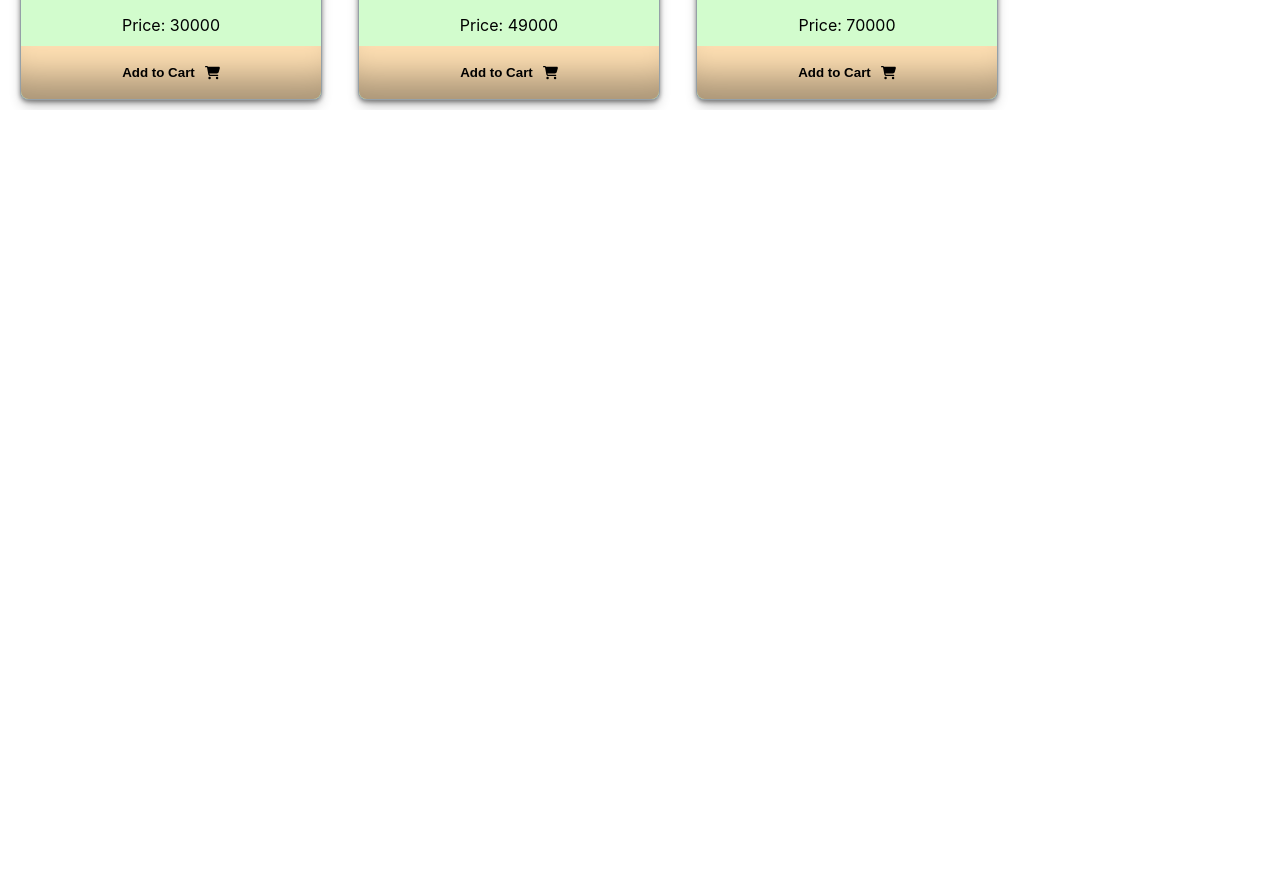
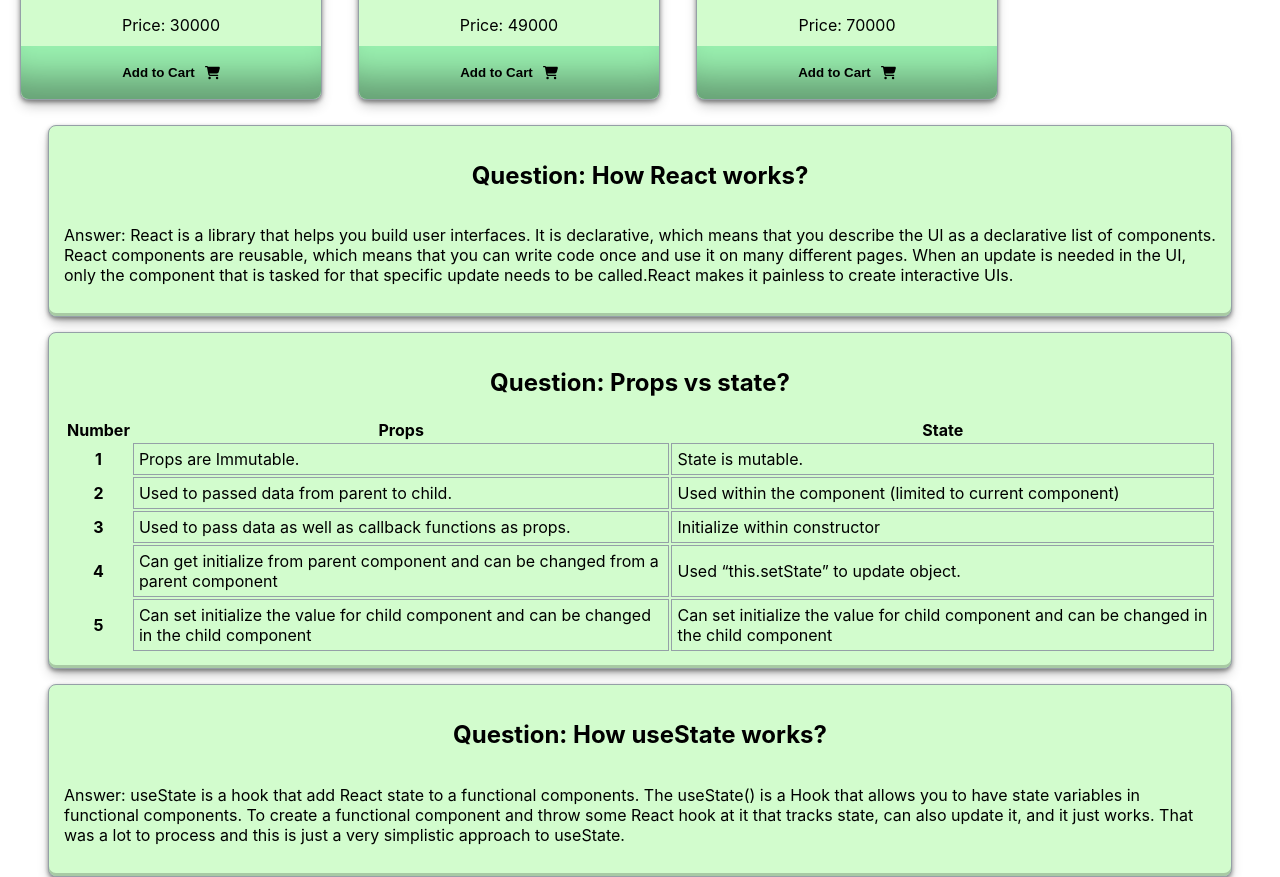
Before and after one commit to sagordevnath/laptop-corner, a React (Create React App) app: page / in a window 1280 px wide. Shown: the part 1460-2337 px from the top of the page. Before the commit the page ends 1570 px from the top, so only its background shows below. Built offline with nearby package versions, Linux system fonts and the light colour scheme.

Commit message:
answer add

```diff
--- a/src/App.css
+++ b/src/App.css
@@ -66,7 +66,7 @@
 }
 
 .btn-choose-one {
-  background-color: #61dafb;
+  background-color: #9af1b0;
   color: #282c34;
   border: none;
   padding: 5px;
@@ -74,6 +74,7 @@
   cursor: pointer;
   margin: 5px;
   margin-left: 0;
+  box-shadow: rgba(0, 0, 0, 0.35) 0px -50px 36px -28px inset;
 }
 .btn-choose-one:hover {
   background-color: #27812c;
@@ -82,13 +83,14 @@
 }
 
 .btn-choose-again {
-  background-color: #61dafb;
+  background-color: #9af1b0;
   color: #282c34;
   border: none;
   padding: 5px;
   border-radius: 5px;
   cursor: pointer;
   margin: 5px;
+  box-shadow: rgba(0, 0, 0, 0.35) 0px -50px 36px -28px inset;
 
 }
 .btn-choose-again:hover {
--- a/src/App.js
+++ b/src/App.js
@@ -1,5 +1,8 @@
 import { useState } from 'react';
 import './App.css';
+import Answer1 from './components/Answer1/Answer1';
+import Answer2 from './components/Answer2/Answer2';
+import Answer3 from './components/Answer3/Answer3';
 import Cart from './components/Cart/Cart';
 import Header from './components/Header/Header';
 import Laptop from './components/Laptop/Laptop';
@@ -69,7 +72,13 @@
           </div>
         </div>
       </div>
+      <div className='answer'>
+        <Answer1></Answer1>
+        <Answer2></Answer2>
+        <Answer3></Answer3>
+      </div>
     </div>
+
   );
 }
 
--- /dev/null
+++ b/src/components/Answer1/Answer1.css
@@ -0,0 +1,16 @@
+.answer-1 {
+    width: 90%;
+    height: 100%;
+    text-align: start;
+    display: flex;
+    flex-direction: column;
+    justify-content: center;
+    align-items: center;
+    background-color: rgb(210, 252, 205);
+    border: 1px solid #95A0A7;
+    border-radius: 8px;
+    margin: auto;
+    margin-top: 15px;
+    padding: 15px;
+    box-shadow: rgba(0, 0, 0, 0.4) 0px 2px 4px, rgba(0, 0, 0, 0.3) 0px 7px 13px -3px, rgba(0, 0, 0, 0.2) 0px -3px 0px inset;
+}
--- /dev/null
+++ b/src/components/Answer1/Answer1.js
@@ -0,0 +1,15 @@
+import React from 'react';
+import './Answer1.css';
+
+const Answer1 = () => {
+    return (
+        <div className='answer-1'>
+            <h2>Question: How React works?</h2>
+            <p>Answer: React is a library that helps you build user interfaces. It is declarative, which means that you describe the UI as a declarative list of components. React components are reusable, which means that you can write code once and use it on many different pages. When an update is needed in the UI,
+            only the component that is tasked for that specific update needs to be called.React makes it painless to create interactive UIs.
+            </p>
+        </div>
+    );
+};
+
+export default Answer1;
--- /dev/null
+++ b/src/components/Answer2/Answer2.css
@@ -0,0 +1,20 @@
+.answer-2 {
+    width: 90%;
+    height: 100%;
+    display: flex;
+    flex-direction: column;
+    justify-content: start;
+    align-items: center;
+    background-color: rgb(210, 252, 205);
+    border: 1px solid #95A0A7;
+    border-radius: 8px;
+    margin: auto;
+    margin-top: 15px;
+    padding: 15px;
+    box-shadow: rgba(0, 0, 0, 0.4) 0px 2px 4px, rgba(0, 0, 0, 0.3) 0px 7px 13px -3px, rgba(0, 0, 0, 0.2) 0px -3px 0px inset;
+}
+.tbody td {
+    border: 1px solid #95A0A7;
+    text-align: start;
+    padding: 5px;
+}
--- /dev/null
+++ b/src/components/Answer2/Answer2.js
@@ -0,0 +1,48 @@
+import React from 'react';
+import './Answer2.css';
+
+const Answer2 = () => {
+    return (
+        <div className='answer-2'>
+            <h2>Question: Props vs state?</h2>
+            <table>
+                <thead>
+                    <tr>
+                    <th>Number</th>
+                    <th>Props</th>
+                    <th>State</th>
+                    </tr>
+                </thead>
+                <tbody className='tbody'>
+                    <tr>
+                    <th>1</th>
+                    <td>Props are Immutable.</td>
+                    <td>State is mutable.</td>
+                    </tr>
+                    <tr>
+                    <th>2</th>
+                    <td>Used to passed data from parent to child.</td>
+                    <td>Used within the component (limited to current component)</td>
+                    </tr>
+                    <tr>
+                    <th>3</th>
+                    <td>Used to pass data as well as callback functions as props. </td>
+                    <td>Initialize within constructor</td>
+                    </tr>
+                    <tr>
+                    <th>4</th>
+                    <td>Can get initialize from parent component and can be changed from a parent component </td>
+                    <td>Used “this.setState” to update object.</td>
+                    </tr>
+                    <tr>
+                    <th>5</th>
+                    <td>Can set initialize the value for child component and can be changed in the child component </td>
+                    <td>Can set initialize the value for child component and can be changed in the child component </td>
+                    </tr>
+                </tbody>
+                </table>
+        </div>
+    );
+};
+
+export default Answer2;
--- /dev/null
+++ b/src/components/Answer3/Answer3.css
@@ -0,0 +1,16 @@
+.answer-3 {
+    width: 90%;
+    height: 100%;
+    text-align: start;
+    display: flex;
+    flex-direction: column;
+    justify-content: center;
+    align-items: center;
+    background-color: rgb(210, 252, 205);
+    border: 1px solid #95A0A7;
+    border-radius: 8px;
+    margin: auto;
+    margin-top: 15px;
+    padding: 15px;
+    box-shadow: rgba(0, 0, 0, 0.4) 0px 2px 4px, rgba(0, 0, 0, 0.3) 0px 7px 13px -3px, rgba(0, 0, 0, 0.2) 0px -3px 0px inset;
+}
--- /dev/null
+++ b/src/components/Answer3/Answer3.js
@@ -0,0 +1,14 @@
+import React from 'react';
+import './Answer3.css';
+
+const Answer3 = () => {
+    return (
+        <div className='answer-3'>
+            <h2>Question: How useState works?</h2>
+            <p>Answer: useState is a hook that add React state to a functional components. The useState() is a Hook that allows you to have state variables in functional components. To create a functional component and throw some React hook at it that tracks state, can also update it, and it just works. That was a lot to process and this is just a very simplistic approach to useState.
+            </p>
+        </div>
+    );
+};
+
+export default Answer3;
--- a/src/components/Laptop/Laptop.css
+++ b/src/components/Laptop/Laptop.css
@@ -18,11 +18,12 @@
 
 .btn {
     width: 100%;
-    background: #FFE0B3;
+    background: #9af1b0;
     border: none;
     border-radius: 0px 0px 8px 8px;
     position: absolute;
     bottom: 0;
+    cursor: pointer;
     display: flex;
     align-items: center;
     justify-content: center;
```
